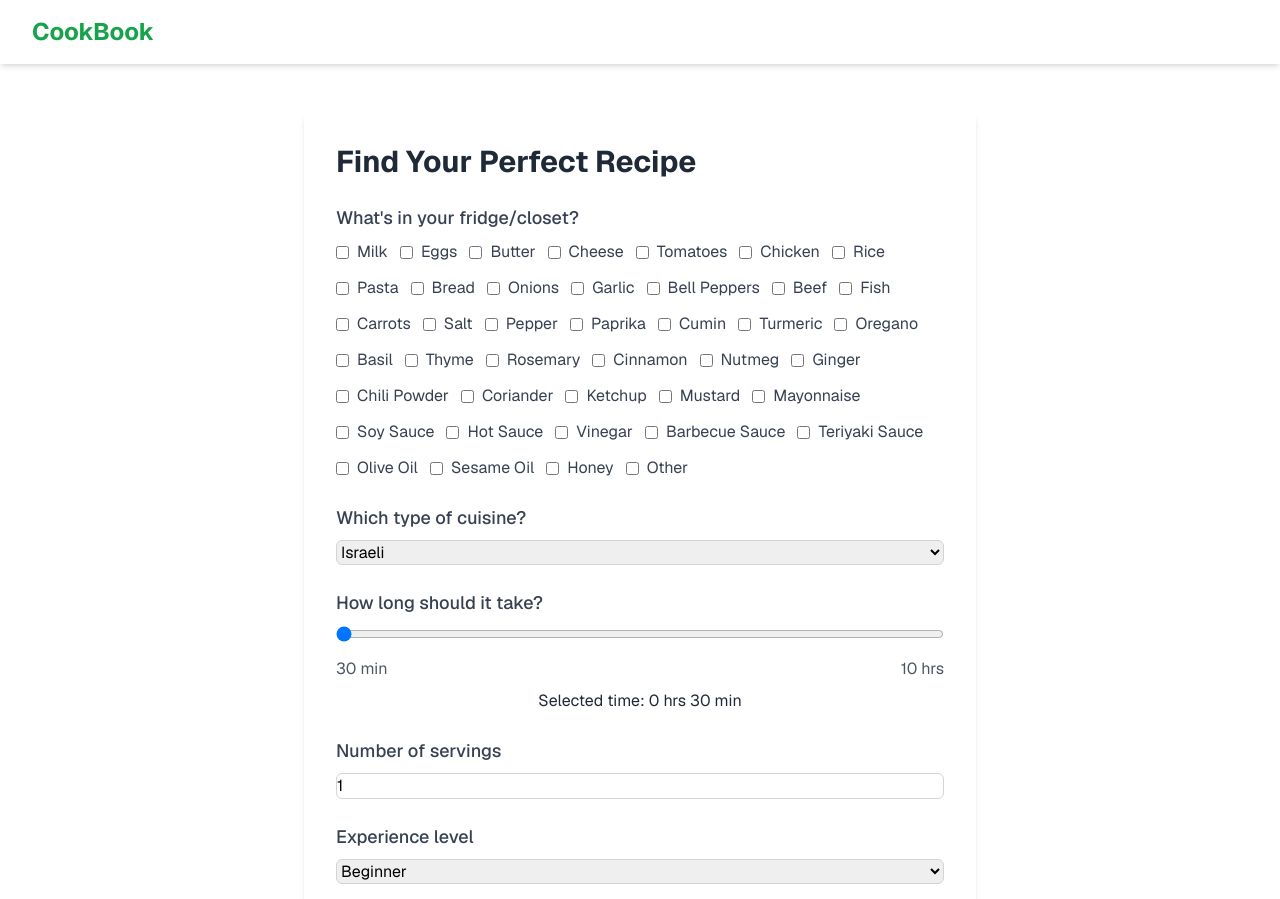
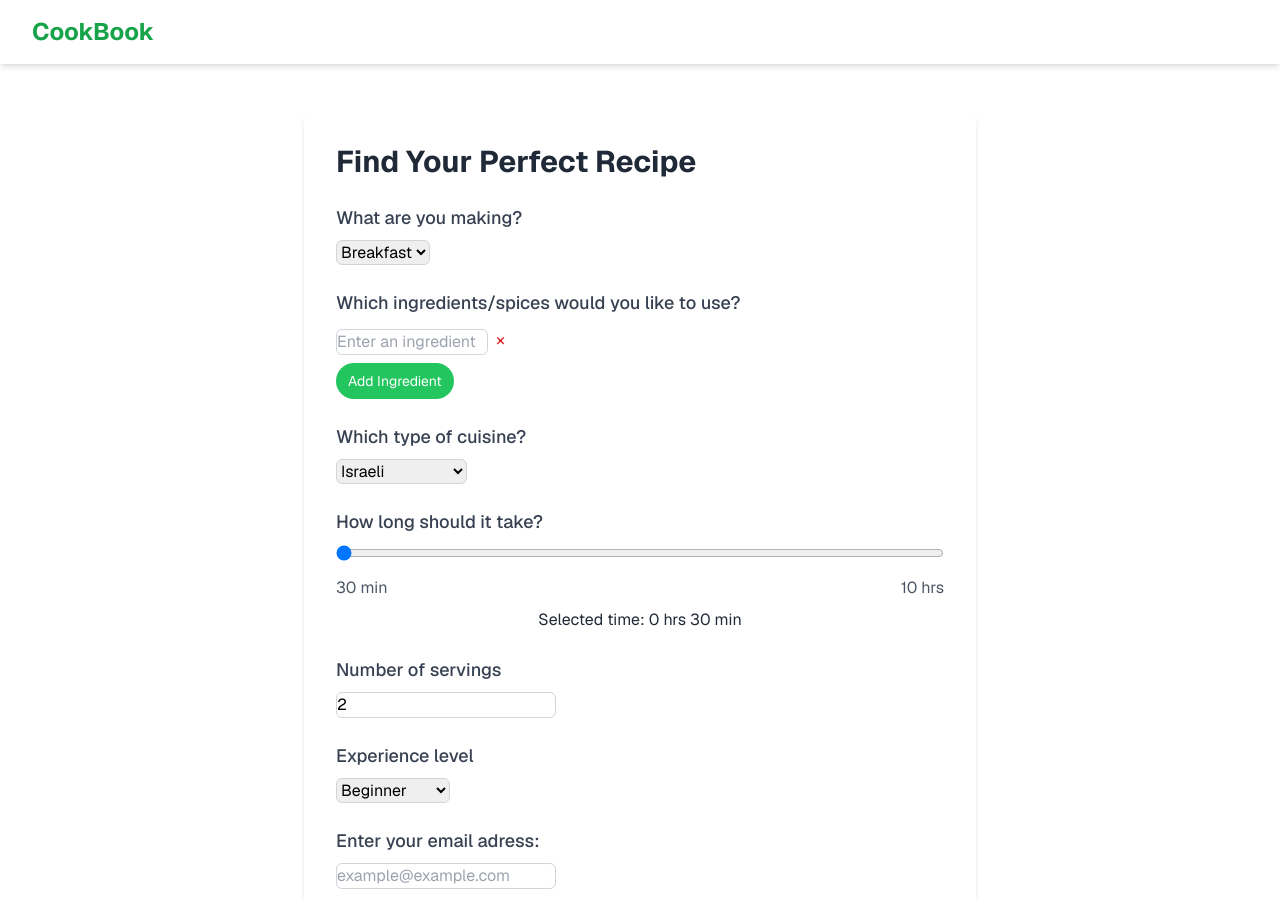
Before and after one commit to DaveDushi/cookbook, a Next.js app: page /recipeform in a window 1280 px wide. Shown: the top 899 px of the page. Built offline with nearby package versions, Linux system fonts and the light colour scheme.

Commit message:
updated ui

```diff
--- a/src/app/recipeform/page.tsx
+++ b/src/app/recipeform/page.tsx
@@ -1,65 +1,101 @@
 'use client'
 import React, { useState } from 'react';
 
-const RecipeForm: React.FC = () => {
-  const [otherIngredient, setOtherIngredient] = useState('');
-  const [isOtherChecked, setIsOtherChecked] = useState(false);
-  const [cookingTime, setCookingTime] = useState(30);
-  const [servings, setServings] = useState(1);
-
-  const cuisineList = [ 'Israeli',
-    'Mexican', 'Chinese', 'Texas Ranch', 'Italian', 'Indian', 'Thai', 'Japanese',
-    'French', 'Greek', 'Mediterranean', 'Spanish', 'Korean', 'Vietnamese',
-    'Middle Eastern', 'Caribbean', 'American', 'African', 'German', 'Russian',
-    'Brazilian', 'Peruvian', 'Turkish'
+const cuisineList = [
+    'Israeli', 'Mexican', 'Chinese', 'Texas Ranch', 'Italian', 'Indian', 'Thai',
+    'Japanese', 'French', 'Greek', 'Mediterranean', 'Spanish', 'Korean',
+    'Vietnamese', 'Middle Eastern', 'Caribbean', 'American', 'African', 'German',
+    'Russian', 'Brazilian', 'Turkish'
   ];
 
-  const fridgeList = [
-    'Milk', 'Eggs', 'Butter', 'Cheese', 'Tomatoes', 'Chicken', 'Rice', 'Pasta',
-    'Bread', 'Onions', 'Garlic', 'Bell Peppers', 'Beef', 'Fish', 'Carrots',
-    'Salt', 'Pepper', 'Paprika', 'Cumin', 'Turmeric', 'Oregano', 'Basil', 'Thyme',
-    'Rosemary', 'Cinnamon', 'Nutmeg', 'Ginger', 'Chili Powder', 'Coriander',
-    'Ketchup', 'Mustard', 'Mayonnaise', 'Soy Sauce', 'Hot Sauce', 'Vinegar',
-    'Barbecue Sauce', 'Teriyaki Sauce', 'Olive Oil', 'Sesame Oil', 'Honey'
-  ];
+const mealList = ['Breakfast', 'Lunch', 'Dinner', 'Snack', 'Dessert'];
 
+const skillList = ['Beginner', 'Intermediate', 'Expert'];
+
+const RecipeForm: React.FC = () => {
+  const [cookingTime, setCookingTime] = useState(30);
+  const [servings, setServings] = useState(2);
+  const [email, setEmail] = useState('');
+  const [ingredients, setIngredients] = useState<string[]>(['']);
+  const [marketingEmail, setMarketingEmail] = useState<boolean>(true);
+
+  const handleIngredientChange = (index: number, value: string) => {
+    const newIngredients = [...ingredients];
+    newIngredients[index] = value;
+    setIngredients(newIngredients);
+  };
+
+  const addIngredient = () => {
+    setIngredients([...ingredients, '']);
+  };
+
+  const removeIngredient = (index: number) => {
+    const newIngredients = [...ingredients];
+    newIngredients.splice(index, 1);
+    setIngredients(newIngredients);
+  };
+
+
+  const handleSubmit = async (event?: React.FormEvent<HTMLFormElement>) => {
+    if (event) event.preventDefault();
+    alert('Form submitted')
+  };
+
+
+  const handleKeyDown = (event: React.KeyboardEvent<HTMLFormElement>) => {
+    if (event.key === 'Enter') {
+      event.preventDefault(); // Prevent form submission on Enter key press
+    }
+  };
 
 
   return (
     <div className="max-w-2xl mx-auto bg-white shadow-md rounded-lg p-8 mt-12">
       <h2 className="text-3xl font-bold text-gray-800 mb-6">Find Your Perfect Recipe</h2>
 
-      <form>
+      <form onSubmit={handleSubmit} onKeyDown={handleKeyDown}>
+        {/* Meal type */}
+        <div className="mb-6">
+          <label className="block text-lg font-medium text-gray-700 mb-2">
+            What are you making?
+          </label>
+          <select className="form-select text-md mt-1 block border border-gray-300 rounded-md">
+            {mealList.map(meal => (
+              <option key={meal} value={meal}>{meal}</option>
+            ))}
+          </select>
+        </div>
+
         {/* What's in your fridge/closet */}
         <div className="mb-6">
           <label className="block text-lg font-medium text-gray-700 mb-2">
-            What's in your fridge/closet?
+            Which ingredients/spices would you like to use?
           </label>
-          <div className="flex flex-wrap gap-3">
-            {fridgeList.map(item => (
-              <label key={item} className="inline-flex items-center">
-                <input type="checkbox" className="form-checkbox text-green-600" />
-                <span className="ml-2 text-gray-700">{item}</span>
-              </label>
-            ))}
-            <label className="inline-flex items-center">
-              <input
-                type="checkbox"
-                className="form-checkbox text-green-600"
-                onChange={(e) => setIsOtherChecked(e.target.checked)}
-              />
-              <span className="ml-2 text-gray-700">Other</span>
-            </label>
-            {isOtherChecked && (
+          {ingredients.map((ingredient, index) => (
+            <div key={index} className="flex items-center mb-2">
               <input
                 type="text"
-                className="form-input mt-2 block w-full border border-gray-300 rounded-md"
-                placeholder="Enter other ingredients"
-                value={otherIngredient}
-                onChange={(e) => setOtherIngredient(e.target.value)}
+                className="form-input mt-1 block w-1/4 border border-gray-300 rounded-md"
+                placeholder="Enter an ingredient"
+                value={ingredient}
+                onChange={(e) => handleIngredientChange(index, e.target.value)}
               />
-            )}
-          </div>
+              <button
+                type="button"
+                onClick={() => removeIngredient(index)}
+                className="ml-2 text-lg text-red-600 hover:text-red-800"
+              >
+                ×
+              </button>
+            </div>
+          ))}
+          <button
+            type="button"
+            onClick={addIngredient}
+            className="bg-green-500 text-white text-sm px-3 py-2 rounded-full hover:bg-green-600 transition duration-300"
+          >
+            Add Ingredient
+          </button>
         </div>
 
         {/* Type of cuisine */}
@@ -67,7 +103,7 @@ const RecipeForm: React.FC = () => {
           <label className="block text-lg font-medium text-gray-700 mb-2">
             Which type of cuisine?
           </label>
-          <select className="form-select mt-1 block w-full border border-gray-300 rounded-md">
+          <select className="form-select text-md mt-1 block border border-gray-300 rounded-md">
             {cuisineList.map(cuisine => (
               <option key={cuisine} value={cuisine}>{cuisine}</option>
             ))}
@@ -106,7 +142,7 @@ const RecipeForm: React.FC = () => {
             min="1"
             value={servings}
             onChange={(e) => setServings(Number(e.target.value))}
-            className="form-input mt-1 block w-full border border-gray-300 rounded-md"
+            className="form-input mt-1 block border border-gray-300 rounded-md"
           />
         </div>
 
@@ -115,11 +151,36 @@ const RecipeForm: React.FC = () => {
           <label className="block text-lg font-medium text-gray-700 mb-2">
             Experience level
           </label>
-          <select className="form-select mt-1 block w-full border border-gray-300 rounded-md">
-            {['Beginner', 'Intermediate', 'Expert'].map(level => (
+          <select className="form-select mt-1 block border border-gray-300 rounded-md">
+            {skillList.map(level => (
               <option key={level} value={level}>{level}</option>
             ))}
           </select>
+        </div>
+
+        {/* Email */}
+        <div className="mb-6">
+          <label className="block text-lg font-medium text-gray-700 mb-2">
+            Enter your email adress:
+          </label>
+          <input
+            type="text"
+            value={email}
+            required
+            placeholder='example@example.com'
+            onChange={(e) => setEmail(e.target.value)}
+            className="form-input mt-1 block border border-gray-300 rounded-md"
+          />
+          <label>
+              <input
+                type="checkbox"
+                name="marketingEmail"
+                checked={marketingEmail}
+                onChange={(e) => setMarketingEmail(e.target.checked)}
+                className="mr-2 mt-3"
+              />
+              Would you like to receive marketing emails from us?
+            </label>
         </div>
 
         {/* Submit button */}
```
